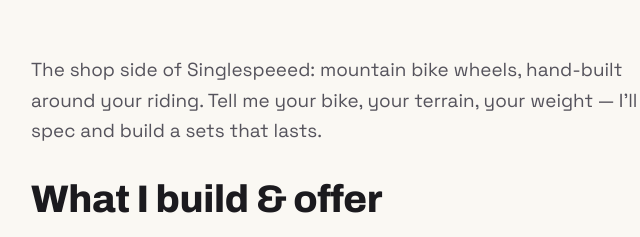
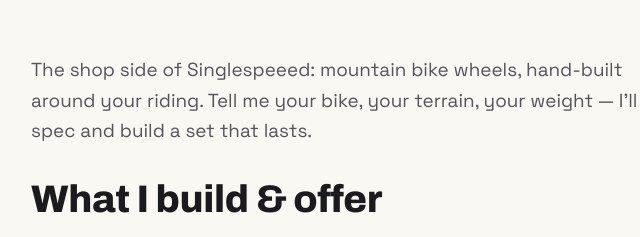
Before and after one commit to singlespeedbug/singlespeeed, a website: page web/wheels/index.html in a window 1280 px wide. Shown: the part 305-542 px from the top of the page, 43-683 px from the left. Drawn offline with Linux system fonts and the light colour scheme.

Commit message:
Fix grammar on wheel building page description

```diff
--- a/web/wheels/index.html
+++ b/web/wheels/index.html
@@ -37,7 +37,7 @@
   <div class="section-head">
     <p class="kicker">Wheel Building</p>
     <h1>Wheels built your way</h1>
-    <p class="lede">The shop side of Singlespeeed: mountain bike wheels, hand-built around your riding. Tell me your bike, your terrain, your weight — I'll spec and build a sets that lasts.</p>
+    <p class="lede">The shop side of Singlespeeed: mountain bike wheels, hand-built around your riding. Tell me your bike, your terrain, your weight — I'll spec and build a set that lasts.</p>
   </div>
 </section>
 
```
Also changed, not shown: src/pages/wheels.html (+1 -1 lines).
